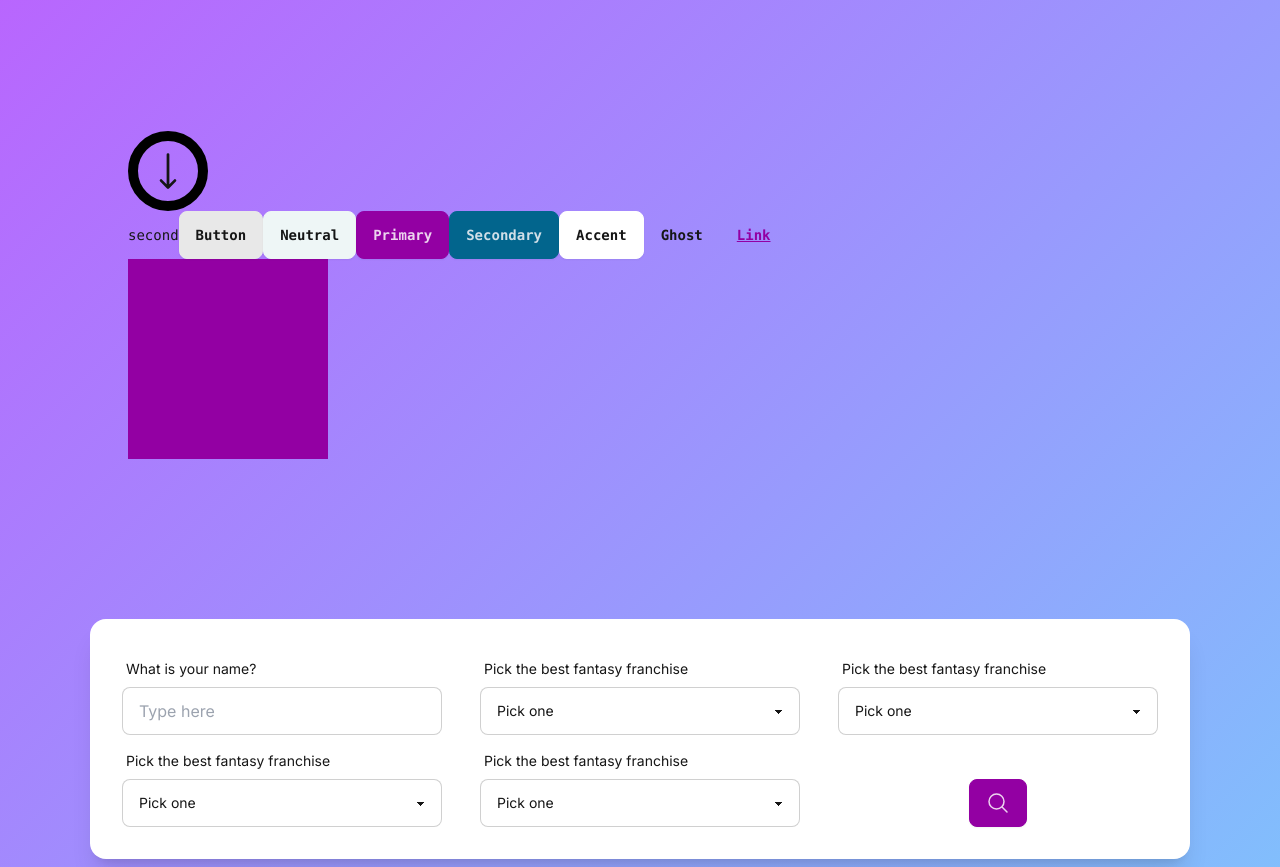
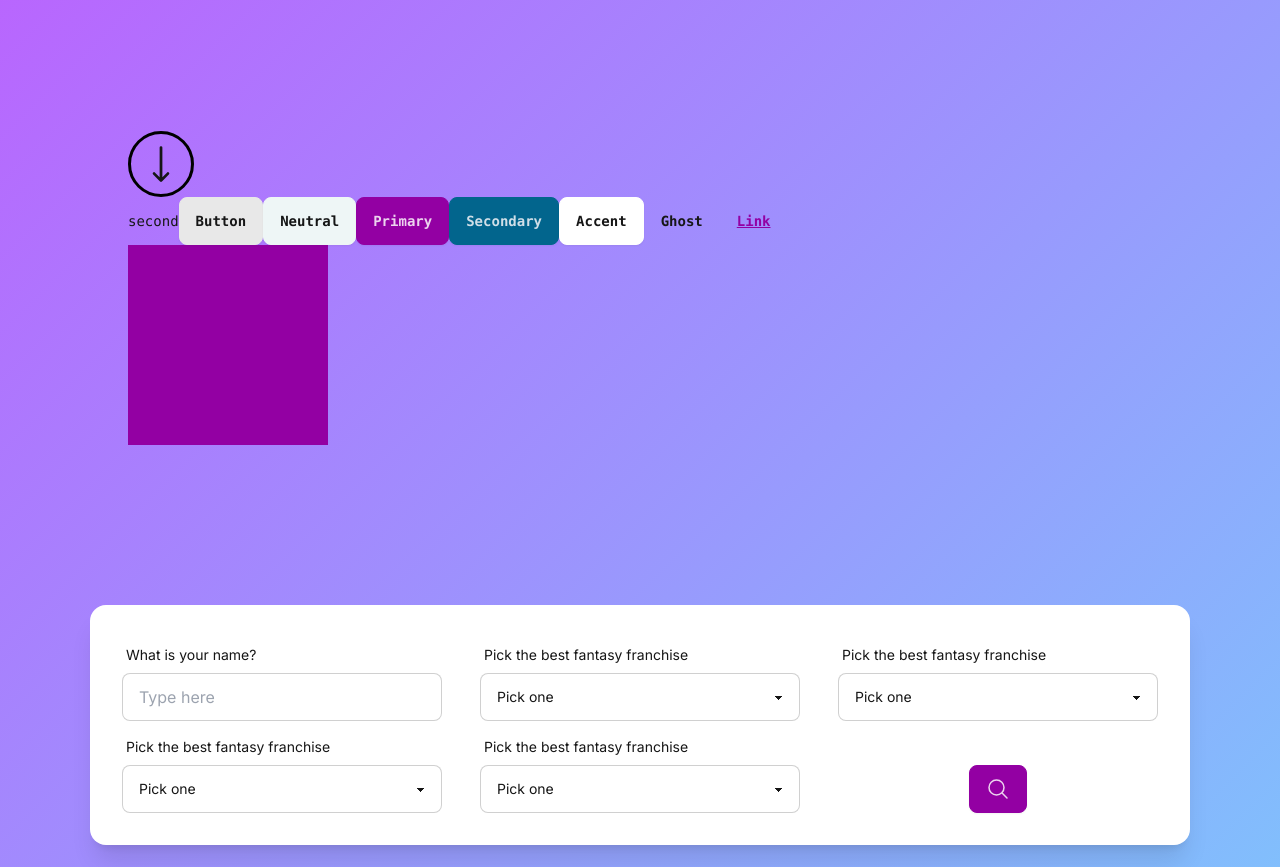
Before and after one commit to mk1808/Mystery-flashcards, a Next.js app in the folder mystery-flashcards/: page /en in a window 1280 px wide. Shown: the part 1860-2727 px from the top of the page. Built offline with nearby package versions, Linux system fonts and the light colour scheme.

Commit message:
feature #28: rename component

```diff
--- a/mystery-flashcards/app/[locale]/page.tsx
+++ b/mystery-flashcards/app/[locale]/page.tsx
@@ -4,7 +4,7 @@ import SecondPanel from "@/components/mainPage/SecondPanel";
 import { getDictionary } from "@/dictionaries/dictionaries"
 import { ArrowLongDownIcon } from '@heroicons/react/24/solid'
 import FirstSecondDivider from "@/components/mainPage/FirstSecondDivider";
-import SecondRestDivider from "@/components/mainPage/SecondRestDivider";
+import SecondThirdDivider from "@/components/mainPage/SecondThirdDivider";
 import FlashcardSetsSearch from "@/components/main/search/FlashcardSetsSearch";
 
 export default async function Page({ params }: { params: { locale: string } }) {
@@ -15,12 +15,12 @@ export default async function Page({ params }: { params: { locale: string } }) {
             <FirstPanel />
             <FirstSecondDivider />
             <SecondPanel />
-            <SecondRestDivider />
+            <SecondThirdDivider />
             <div className="z-10 max-w-5xl w-full items-center justify-between font-mono text-sm">
                 <div className="h-96">
                     first
                 </div>
-                <RoundActionButton content={getButtonContent()} borderWidth="border-[3px]" />
+                <RoundActionButton content={getButtonContent()} styles="border-[3px]" />
                 <div className="h-96" id="search-sets">
                     second
                     <button className="btn">Button</button>
@@ -33,7 +33,7 @@ export default async function Page({ params }: { params: { locale: string } }) {
                     <div style={{ width: 200, height: 200 }} className="bg-primary"></div>
                 </div>
             </div>
-            <FlashcardSetsSearch dictionary={dictionary}/>
+            <FlashcardSetsSearch dictionary={dictionary} />
         </>
     )
 
--- a/mystery-flashcards/components/mainPage/SecondRestDivider.tsx
+++ b/mystery-flashcards/components/mainPage/SecondThirdDivider.tsx
@@ -2,7 +2,7 @@
 import PanelDivider from "../common/PanelDivider";
 import { ArrowLongUpIcon, ArrowLongDownIcon } from "@heroicons/react/24/outline";
 
-export default function SecondRestDivider() {
+export default function SecondThirdDivider() {
     const onUpClick = () => document.getElementById("secondPanel")?.scrollIntoView({ behavior: "smooth" });
     const onDownClick = () => document.getElementById("flashcardSetsSearch")?.scrollIntoView({ behavior: "smooth" });
     const onClick = (isUpperHalf: boolean) => isUpperHalf ? onUpClick() : onDownClick();
```
